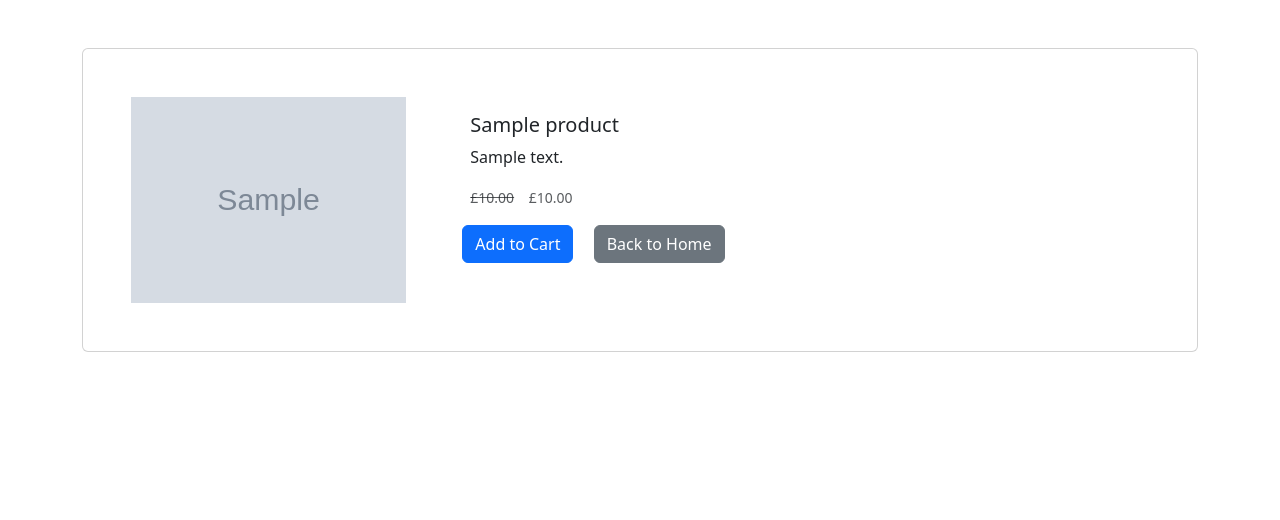
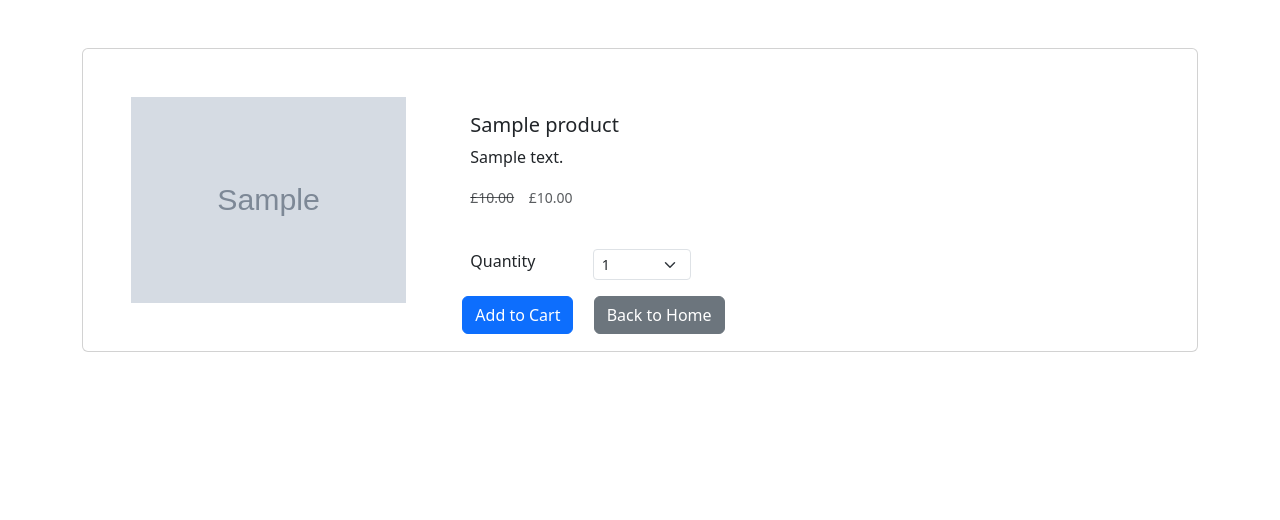
Before and after one commit to rashedul-hassan-app/ecom-phoneshop, a Django app: page /product/1 in a window 1280 px wide. Shown: the part 56-576 px from the top of the page. Run offline with Django 4.2, Linux system fonts and the light colour scheme; tables that the repository leaves empty hold one stand-in row (values such as "Sample post"); grey boxes marked "Sample" are stand-in pictures.

Commit message:
quantity shows up in session object

```diff
--- a/phoneshop_main/cart/cart.py
+++ b/phoneshop_main/cart/cart.py
@@ -13,13 +13,15 @@ class Cart():
         # This ensures Cart is available on all of our pages
         self.cart = cart
 
-    def add(self, product):
+    def add(self, product, quantity):
         product_id = str(product.id)
+        product_qty = str(quantity)
 
         if product_id in self.cart:
             pass
         else:
-            self.cart[product_id] = {'price': str(product.price)}
+            # self.cart[product_id] = {'price': str(product.price)}
+            self.cart[product_id] = int(product_qty)
 
         self.session.modified = True
 
--- a/phoneshop_main/cart/templates/cart_summary.html
+++ b/phoneshop_main/cart/templates/cart_summary.html
@@ -33,6 +33,7 @@
                                         {{ product.price }}
                                     {% endif %}
                                 </div>
+                                ADD_QUANTITY_HERE
                             </center>
                         </div>
                     </div>
--- a/phoneshop_main/cart/views.py
+++ b/phoneshop_main/cart/views.py
@@ -20,11 +20,12 @@ def cart_add(request):
     if request.POST.get('action') == 'post':
         # Get our product
         product_id = int(request.POST.get('product_id'))
+        product_qty = int(request.POST.get('product_qty'))
 
         product = get_object_or_404(Product, id=product_id)
 
         # save to session
-        cart.add(product=product)
+        cart.add(product=product, quantity=product_qty)
 
         # get the quantity
         cart_quantity = cart.__len__()
--- a/phoneshop_main/website/templates/product.html
+++ b/phoneshop_main/website/templates/product.html
@@ -23,6 +23,20 @@
                     {% else %}
                         <p class="card-text"><small class="text-body-secondary">£{{product.price}}</small></p>
                     {% endif %}
+                    <br />
+                    <div class="row justify-content-start">
+                        <div class="col-md-2">Quantity</div>
+                        <div class="col-md-2">
+                            <select class="form-select form-select-sm" id="qty-cart" aria-label="item quantity">
+                                <option value="1">1</option>
+                                <option value="2">2</option>
+                                <option value="3">3</option>
+                                <option value="4">4</option>
+                                <option value="5">5</option>
+                            </select>
+                        </div>
+                    </div>
+
                 </div>
 
                 <button type="button" value="{{ product.id }}" id="add-cart" class="btn btn-primary mx-2">Add to Cart</button>
@@ -39,6 +53,8 @@
 		type: "POST",
 		url: "{% url 'cart_add' %}",
 		data: {
+            product_id: $('#add-cart').val(),
+            product_qty: $('#qty-cart option:selected').text(),
             csrfmiddlewaretoken: '{{ csrf_token }}',
 			product_id: $(this).val(),
 			action: "post",
```
